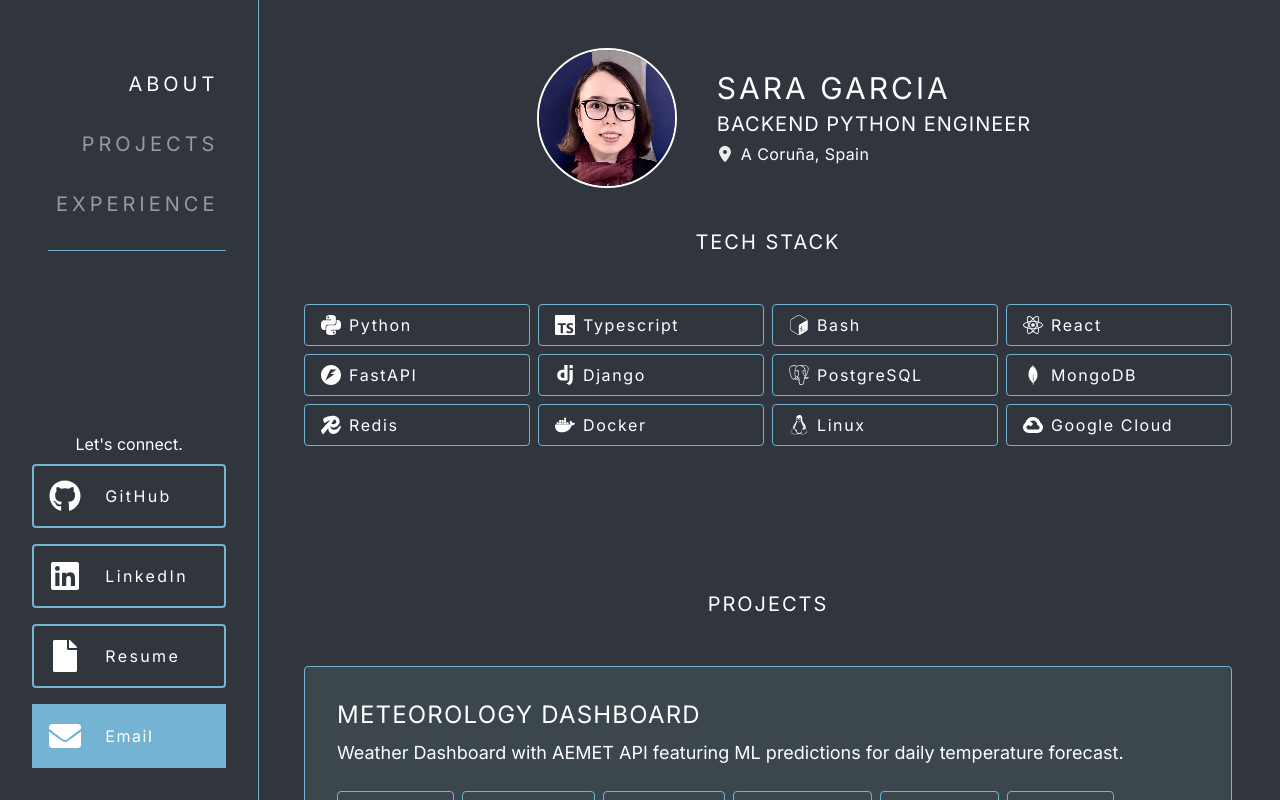
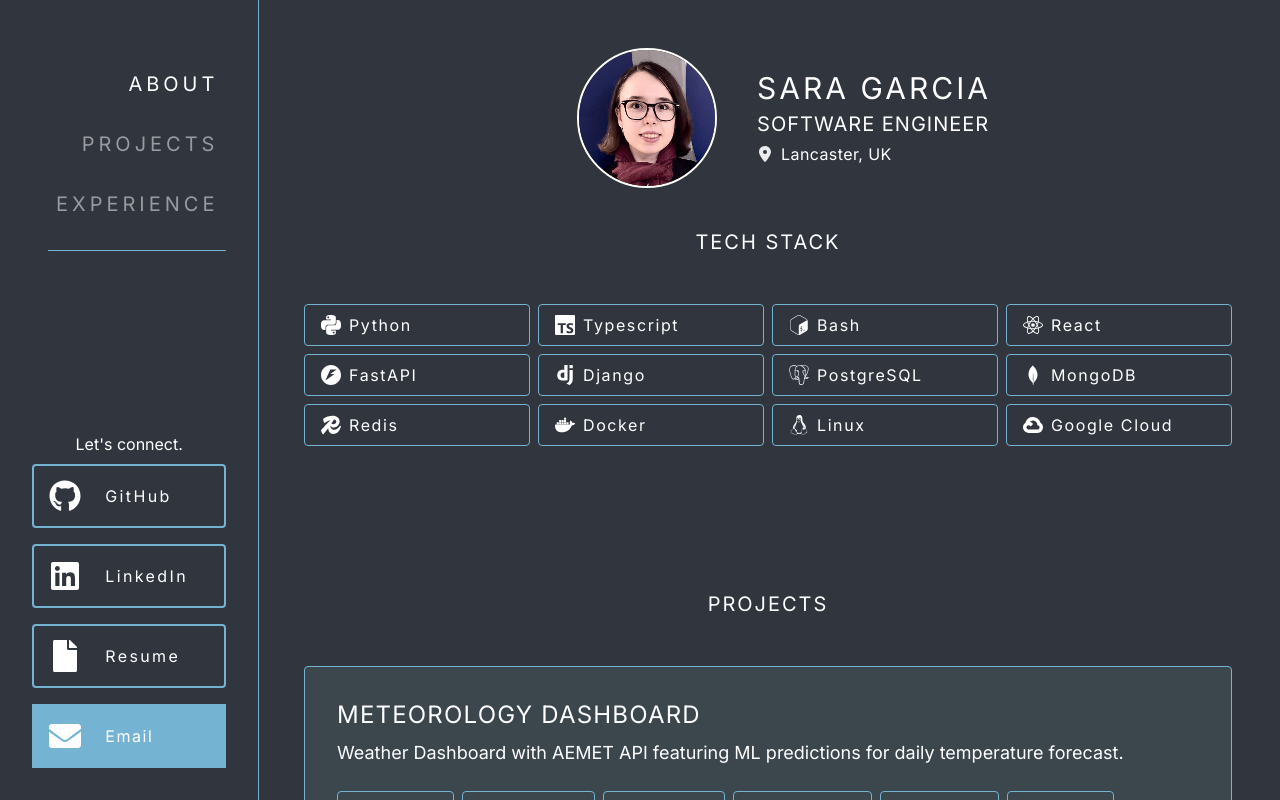
Before and after one commit to saragarcia6123/Portfolio-v2, a React (Vite) app: page / in a window 1280 px wide. Shown: the top 800 px of the page. Built offline with nearby package versions, Linux system fonts and the light colour scheme.

Commit message:
Update InfoCard.tsx

```diff
--- a/src/components/InfoCard.tsx
+++ b/src/components/InfoCard.tsx
@@ -16,12 +16,12 @@ export default function InfoCard() {
         <div className="flex flex-col md:h-full justify-center text-center md:text-start">
           <h3 className="text-3xl mb-1 tracking-widest">SARA GARCIA</h3>
           <p className="text-xl uppercase tracking-wider">
-            Backend Python Engineer
+            Software Engineer
           </p>
           <div className="flex gap-4 mt-1 text-base justify-center md:justify-start">
             <div className="flex items-center gap-2 tracking-wide">
               <FaLocationDot className="size-4 opacity-90" />
-              <p>A Coruña, Spain</p>
+              <p>Lancaster, UK</p>
             </div>
           </div>
         </div>
```
